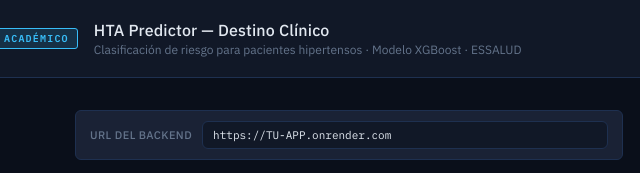
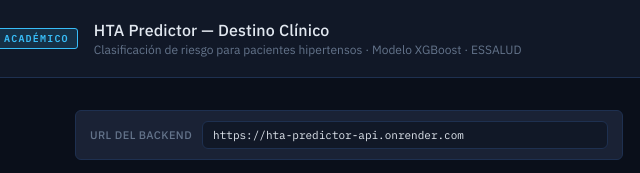
Before and after one commit to Daniel-Escriba/hta-predictor-frontend, a plain HTML site: page index.html in a window 1280 px wide. Shown: the top 173 px of the page, 109-749 px from the left. Drawn offline with Linux system fonts and the light colour scheme.

Commit message:
update index

```diff
--- a/index.html
+++ b/index.html
@@ -386,7 +386,7 @@
     <div class="config-bar">
       <label>URL del backend</label>
       <input type="text" id="apiUrl"
-             value="https://TU-APP.onrender.com"
+             value="https://hta-predictor-api.onrender.com"
              placeholder="https://hta-predictor-api.onrender.com" />
     </div>
 
```
